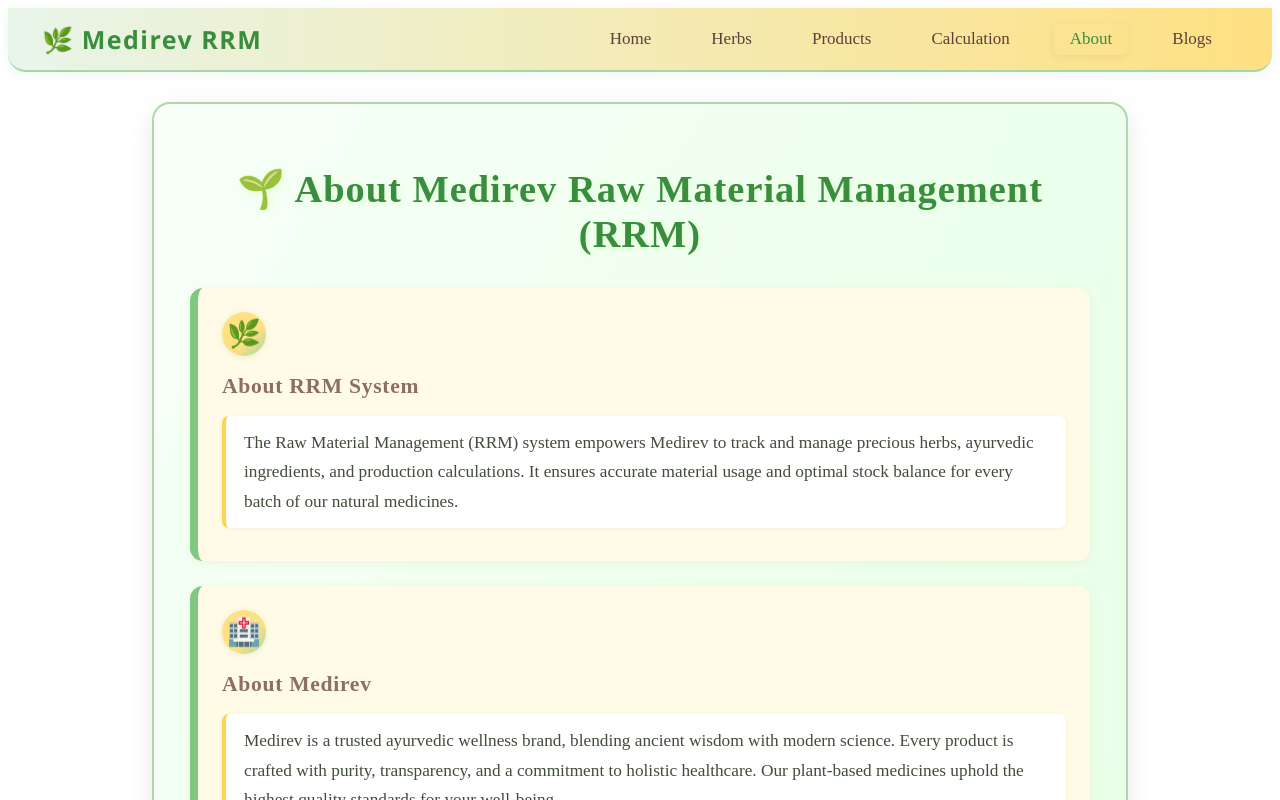
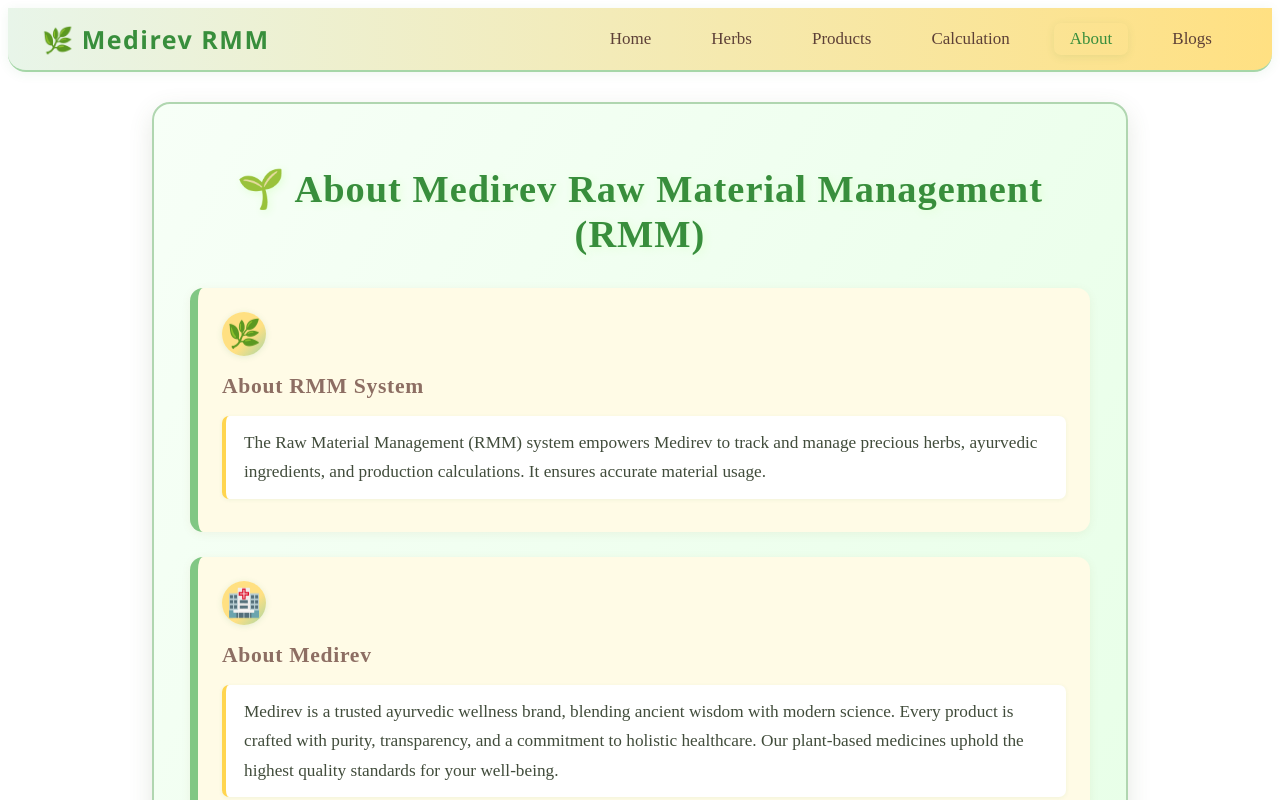
Before and after one commit to chanchalGoyal1155/Medirev-RMM, a React (Create React App) app in the folder frontend/: page / in a window 1280 px wide. Both pictures are taken after a click on the button "About". Shown: the top 800 px of the page. Built offline with nearby package versions, Linux system fonts and the light colour scheme.

Commit message:
correction in spellings

```diff
--- a/frontend/src/pages/About.js
+++ b/frontend/src/pages/About.js
@@ -5,16 +5,15 @@
   return (
     <div className="aboutpage-container">
       <h1 className="aboutpage-title">
-        <span role="img" aria-label="herbal">🌱</span> About Medirev Raw Material Management (RRM)
+        <span role="img" aria-label="herbal">🌱</span> About Medirev Raw Material Management (RMM)
       </h1>
 
       <section className="aboutpage-section aboutpage-card">
         <div className="aboutpage-icon-circle">🌿</div>
-        <h2>About RRM System</h2>
+        <h2>About RMM System</h2>
         <p>
-          The Raw Material Management (RRM) system empowers Medirev to track and manage precious herbs,
-          ayurvedic ingredients, and production calculations. It ensures accurate material usage and
-          optimal stock balance for every batch of our natural medicines.
+          The Raw Material Management (RMM) system empowers Medirev to track and manage precious herbs,
+          ayurvedic ingredients, and production calculations. It ensures accurate material usage.
         </p>
       </section>
 
--- a/frontend/src/pages/Navbar.js
+++ b/frontend/src/pages/Navbar.js
@@ -5,7 +5,7 @@
     return (
         <nav className="navbar-herbal">
             <div className="navbar-logo">
-                <span role="img" aria-label="herbal">🌿</span> Medirev RRM
+                <span role="img" aria-label="herbal">🌿</span> Medirev RMM
             </div>
             <div className="navbar-links">
                 <button
```
